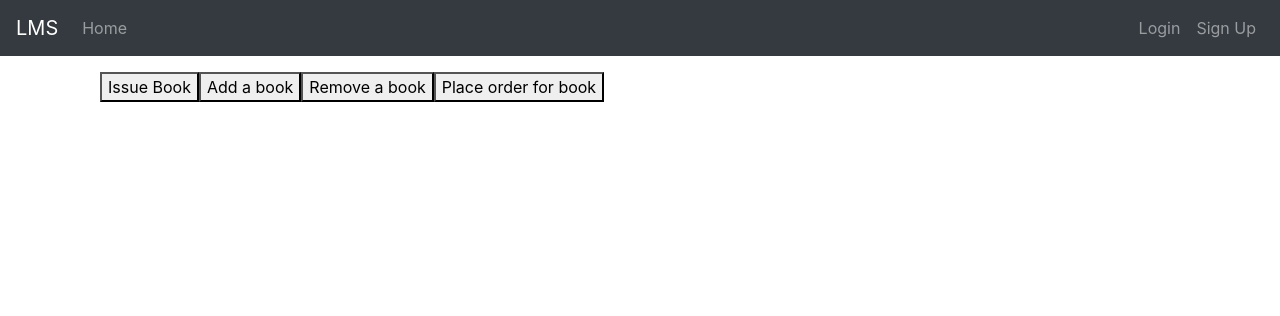
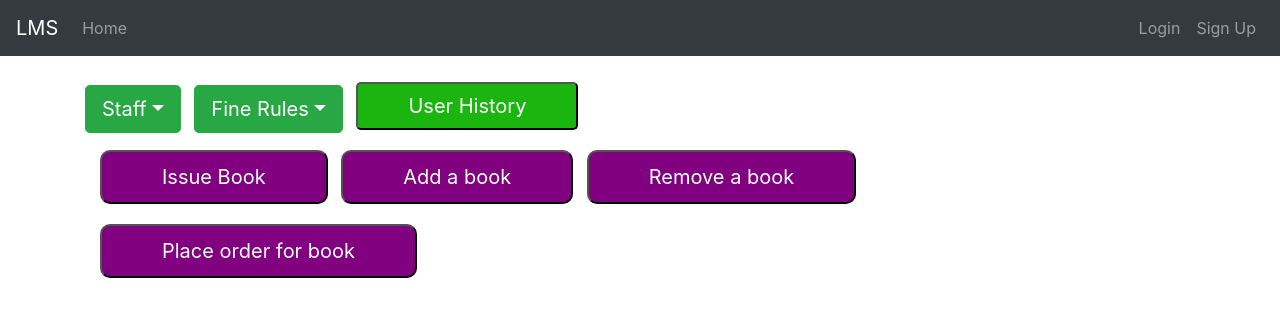
Before and after one commit to shivashish123/CS4443-Software-Eng, a React (Create React App) app in the folder lmswebapp/: page /admin in a window 1280 px wide. Shown: the top 316 px of the page. Built offline with nearby package versions, Linux system fonts and the light colour scheme; no server answers.

Commit message:
finished adminDashBoard

```diff
--- a/lmswebapp/package.json
+++ b/lmswebapp/package.json
@@ -16,6 +16,7 @@
     "react-scripts": "4.0.3",
     "react-select": "^4.3.0",
     "react-validation": "^3.0.7",
+    "reactstrap": "^8.9.0",
     "validator": "^13.5.2",
     "web-vitals": "^1.1.1"
   },
--- a/lmswebapp/src/App.css
+++ b/lmswebapp/src/App.css
@@ -93,3 +93,23 @@ label {
   left: 50%;
   transform: translate(-50%, -50%);
 }
+
+.menuAD2{
+  background-color: #1ab60f;
+  color: white;
+  font-size: 20px;
+  padding: 7px 50px;
+  border-radius: 5px;
+  margin: 10px 0px;
+  cursor: pointer;
+}
+
+.menuAD{
+  background-color: purple;
+  color: white;
+  font-size: 20px;
+  padding: 10px 60px;
+  border-radius: 10px;
+  margin: 10px 0px;
+  cursor: pointer;
+}
--- a/lmswebapp/src/components/board-admin.component.js
+++ b/lmswebapp/src/components/board-admin.component.js
@@ -1,22 +1,36 @@
 import React, { Component } from "react";
+import { Link } from 'react-router-dom';
 
 import UserService from "../services/user.service";
-import Dropdown from 'react-dropdown';
+import { Dropdown, DropdownToggle, DropdownMenu, DropdownItem, ButtonGroup } from 'reactstrap';
 
 export default class BoardAdmin extends Component {
   constructor(props) {
     super(props);
 
     this.state = {
-      content: ""
+      content: "",
+      showStaff: false,
+      showFine: false,
     };
+    this.toggleStaffMenu = this.toggleStaffMenu.bind(this);
+    this.toggleFineMenu = this.toggleFineMenu.bind(this);
+  }
+
+  toggleStaffMenu() {
+    this.setState({ showStaff: !this.state.showStaff });
+  }
+
+  toggleFineMenu() {
+    this.setState({ showFine: !this.state.showFine });
   }
 
   componentDidMount() {
     UserService.getAdminBoard().then(
       response => {
         this.setState({
-          content: response.data
+          content: response.data,
+
         });
       },
       error => {
@@ -34,11 +48,40 @@ export default class BoardAdmin extends Component {
 
   render() {
     return (
-      <div className="container">
-        <button> Issue Book</button>
-        <button> Add a book</button>
-        <button> Remove a book</button>
-        <button> Place order for book</button>
+      <div>
+        <ButtonGroup class="button-grp">
+        <Dropdown  isOpen={this.state.showStaff} toggle={this.toggleStaffMenu} >
+          <DropdownToggle caret color="success" size="lg">
+            Staff
+          </DropdownToggle>
+          <DropdownMenu>
+            <DropdownItem tag={Link} to="/">Add Staff</DropdownItem>
+            <DropdownItem tag={Link} to="/">Remove Staff</DropdownItem>
+            <DropdownItem tag={Link} to="/">Staff Info</DropdownItem>
+          </DropdownMenu>
+        </Dropdown>
+        &nbsp;&nbsp;&nbsp;
+        <Dropdown isOpen={this.state.showFine} toggle={this.toggleFineMenu}>
+          <DropdownToggle caret color="success" size="lg">
+            Fine Rules
+          </DropdownToggle>
+          <DropdownMenu>
+            <DropdownItem tag={Link} to="/">View Rules</DropdownItem>
+            <DropdownItem tag={Link} to="/">Update Rules</DropdownItem>
+          </DropdownMenu>
+        </Dropdown>
+        </ButtonGroup>
+        &nbsp;&nbsp;&nbsp;
+        <button class="menuAD2">
+          User History
+        </button>
+
+        <div className="container">
+          <button className="menuAD"> Issue Book</button>&nbsp;&nbsp;&nbsp;
+          <button className="menuAD"> Add a book</button>&nbsp;&nbsp;&nbsp;
+          <button className="menuAD"> Remove a book</button>&nbsp;&nbsp;&nbsp;
+          <button className="menuAD"> Place order for book</button>
+        </div>
       </div>
     );
   }
```
Also changed, not shown: 1 other file (tests, documents, lock files or other folders).
